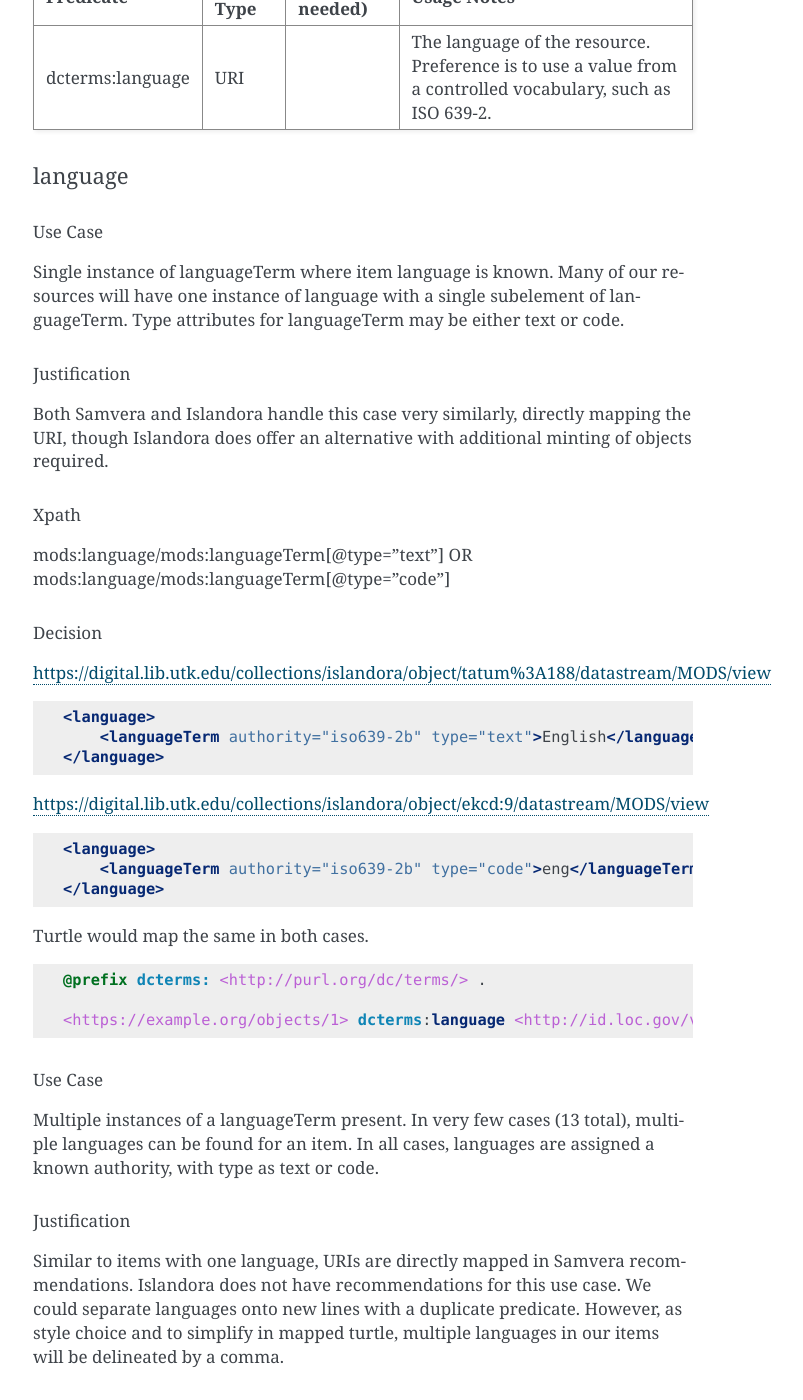
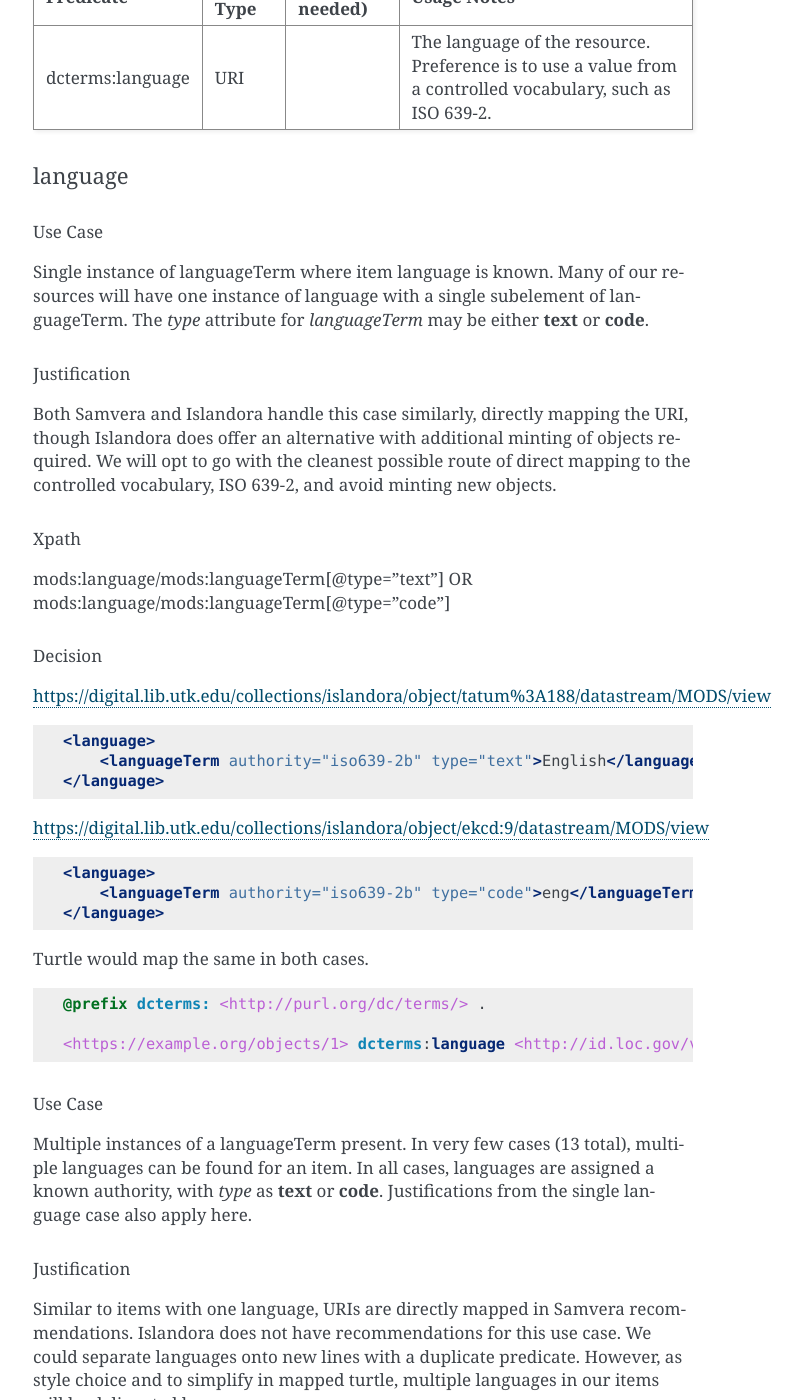
Before and after one commit to UTKcataloging/mods_to_rdf, a Sphinx documentation site: the page built from docs/source/contents/4_draft_mapping.rst, in a window 1280 px wide and 1400 px high, scrolled down 26114 px. Shown: the whole window, without its empty margins (387-1190 px from the left). Built offline with Sphinx 7.4.7, drawn with Linux system fonts in a browser that asks for light colours; formulas are drawn with MathJax 3; some of the changed text lies outside the part shown.

Commit message:
Update justifications, inline formatting.

```diff
--- a/docs/source/contents/4_draft_mapping.rst
+++ b/docs/source/contents/4_draft_mapping.rst
@@ -1231,12 +1231,13 @@ language
 Use Case
 ^^^^^^^^
 Single instance of languageTerm where item language is known. Many of our resources will have one instance of language with a single subelement
-of languageTerm. Type attributes for languageTerm may be either text or code.
-
-Justification
-^^^^^^^^^^^^^
-Both Samvera and Islandora handle this case very similarly, directly mapping the URI, though Islandora does offer an
-alternative with additional minting of objects required.
+of languageTerm. The *type* attribute for *languageTerm* may be either **text** or **code**.
+
+Justification
+^^^^^^^^^^^^^
+Both Samvera and Islandora handle this case similarly, directly mapping the URI, though Islandora does offer an
+alternative with additional minting of objects required. We will opt to go with the cleanest possible route of direct
+mapping to the controlled vocabulary, ISO 639-2, and avoid minting new objects.
 
 Xpath
 ^^^^^
@@ -1272,7 +1273,8 @@ Turtle would map the same in both cases.
 Use Case
 ^^^^^^^^
 Multiple instances of a languageTerm present. In very few cases (13 total), multiple languages can be found for an item.
-In all cases, languages are assigned a known authority, with type as text or code.
+In all cases, languages are assigned a known authority, with *type* as **text** or **code**. Justifications from the single language
+case also apply here.
 
 Justification
 ^^^^^^^^^^^^^
@@ -1306,12 +1308,12 @@ https://digital.lib.utk.edu/collections/islandora/object/utsmc:725/datastream/MO
 
 Use Case
 ^^^^^^^^
-Non-linguistic content cases can be found across some of our resources. In these cases, a code is present with a zxx
-value or text has a value of No linguistic content.
-
-Justification
-^^^^^^^^^^^^^
-These are handled just like other languages in ISO 639-2 Collection of Bibliographic Codes. In this case, the zxx code
+Non-linguistic content cases can be found across some of our resources. In these cases, a *code* is present with a **zxx**
+value or type *text* has a value of **No linguistic content**. Justifications from the single language case above also apply here.
+
+Justification
+^^^^^^^^^^^^^
+These are handled just like other languages in ISO 639-2 Collection of Bibliographic Codes. In this case, the **zxx** code
 denotes a declared absence of linguistic information.
 
 Xpath
```
